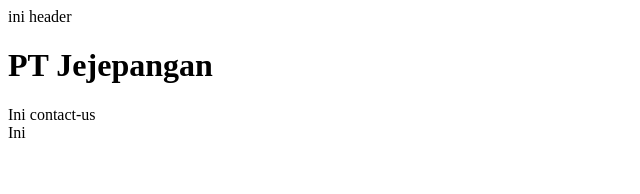
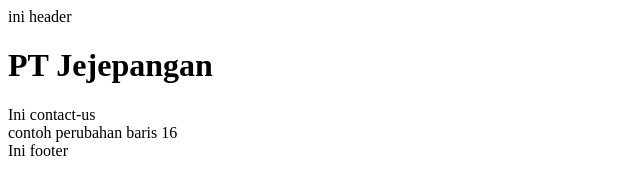
Before and after one commit to DrWolf2198/CompanyProfile, a plain HTML site: page contact-us.html in a window 1280 px wide. Shown: the whole page, without its empty margins (0-640 px from the left). Drawn offline with Linux system fonts and the light colour scheme.

Commit message:
menambah penjelasan contact us

```diff
--- a/contact-us.html
+++ b/contact-us.html
@@ -13,7 +13,9 @@
 
 <div>Ini contact-us</div>
 
-<footer>Ini <footer></footer></footer>
+<div>contoh perubahan baris 16</div>
+
+<footer>Ini footer</footer>
 
 </body>
 </html>
```
